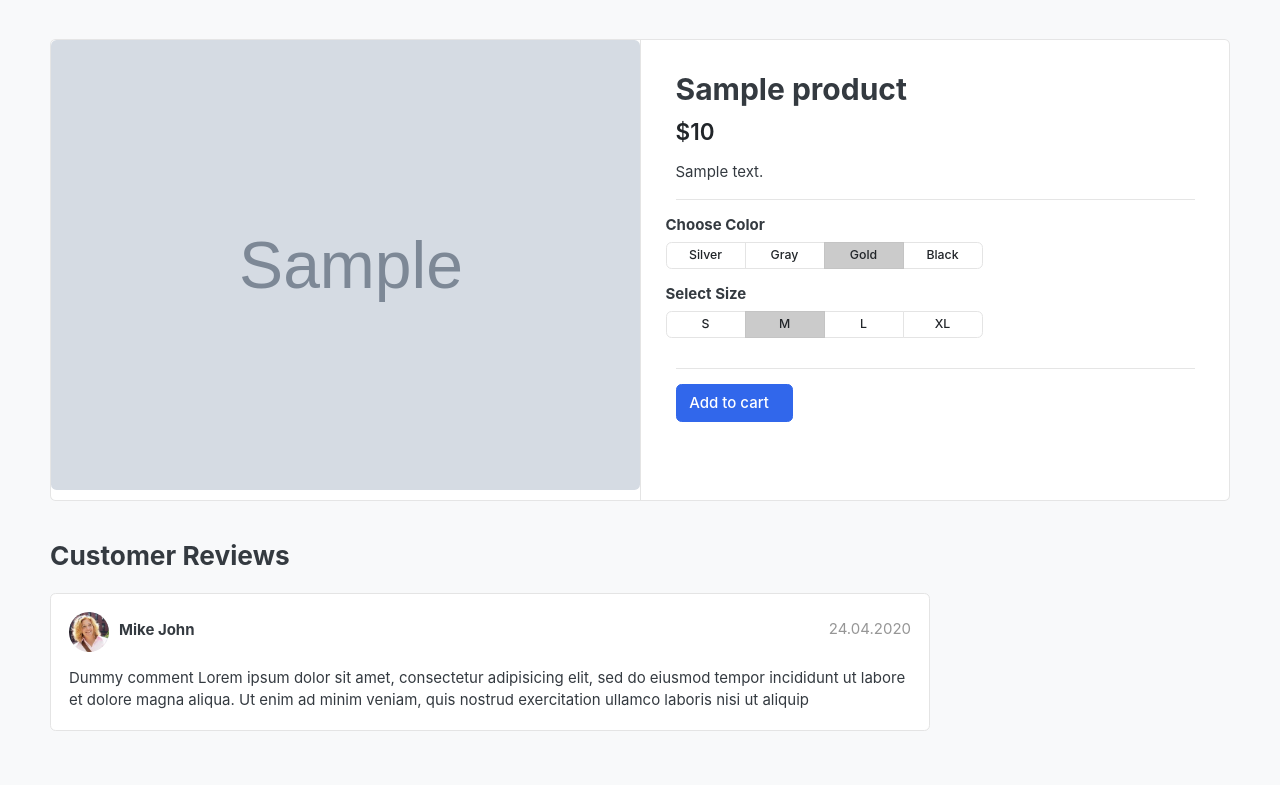
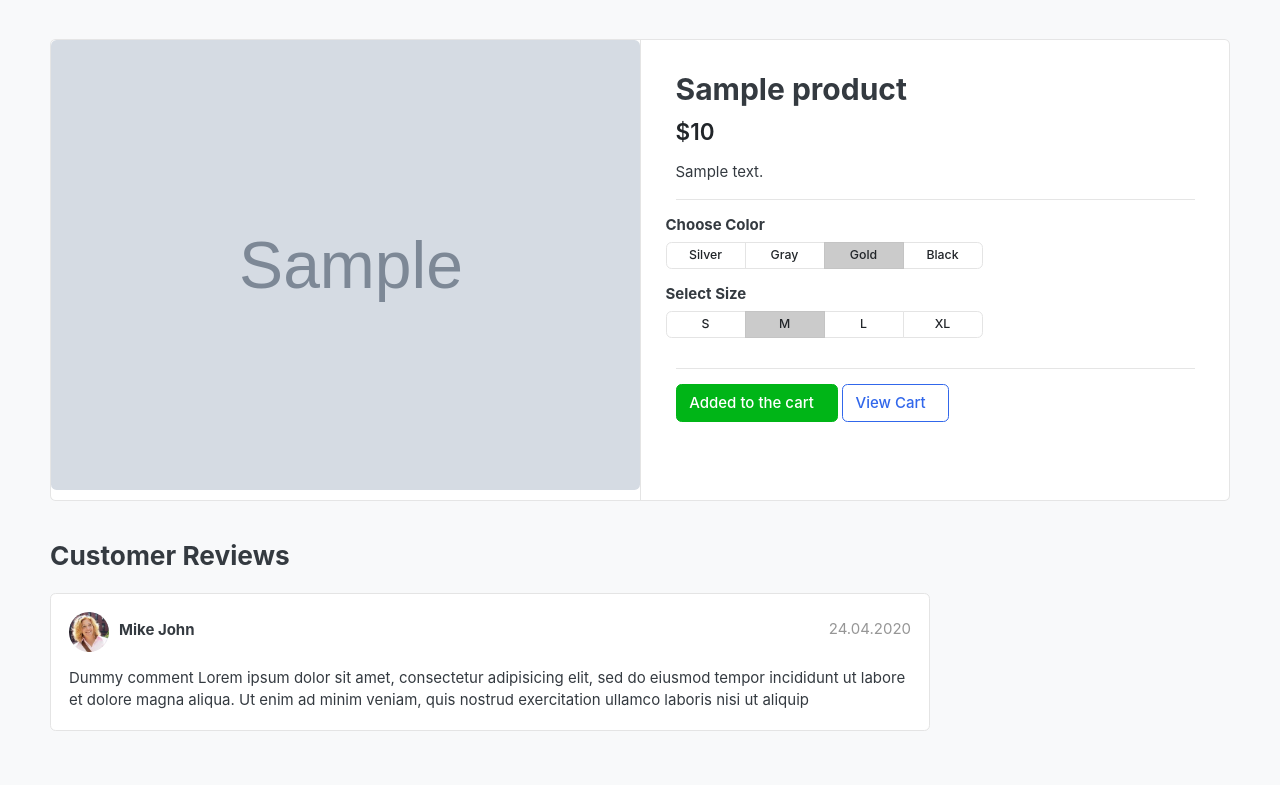
Before and after one commit to hell-driver-ujwal/Django_Ecommerce_1, a Django app: template templates/store/product_detail.html in a window 1280 px wide. Shown: the part 125-910 px from the top of the page. Run offline with Django 5.2, Linux system fonts and the light colour scheme; the template is opened without the code that fills it: values that come from a table or form of the project are taken from there, others are empty; tables that the repository leaves empty hold one stand-in row (values such as "Sample post"); grey boxes marked "Sample" are stand-in pictures; some libraries are stand-ins or nearby versions; some web fonts are replaced.

Commit message:
added context_processor to carts and changed other stuffs maybe

```diff
--- /dev/null
+++ b/carts/context_processors.py
@@ -0,0 +1,20 @@
+from .models import Cart , CartItem
+from .views import _cart_id
+
+
+def cart_counter(request):
+    cart_count = 0
+    if 'admin' in request.path:
+        return {}
+
+    try:
+        cart= Cart.objects.filter(cart_id =_cart_id(request)).first()
+        if cart:
+            cart_items = CartItem.objects.filter(carts=cart)
+            for cart_item in cart_items:
+                cart_count += cart_item.quantity
+
+    except Cart.DoesNotExist:
+        cart_count = 0
+
+    return dict(cart_count = cart_count)
--- a/myProject/settings.py
+++ b/myProject/settings.py
@@ -69,6 +69,7 @@ TEMPLATES = [
 
                 #lets see
                 'category.context_processors.menu_links',
+                'carts.context_processors.cart_counter'
             ],
         },
     },
--- a/templates/includes/navbar.html
+++ b/templates/includes/navbar.html
@@ -71,7 +71,7 @@
 					</div>
 					<a href="{% url 'cart' %}" class="widget-header pl-3 ml-3">
 						<div class="icon icon-sm rounded-circle border"><i class="fa fa-shopping-cart"></i></div>
-						<span class="badge badge-pill badge-danger notify">0</span>
+						<span class="badge badge-pill badge-danger notify">{{ cart_count }}</span>
 					</a>
 				</div> <!-- widgets-wrap.// -->
 			</div> <!-- col.// -->
--- a/templates/store/cart.html
+++ b/templates/store/cart.html
@@ -35,7 +35,7 @@
 		<figure class="itemside align-items-center">
 			<div class="aside"><img src="{{ cart_item.product.images.url }}" class="img-sm"></div>
 			<figcaption class="info">
-				<a href="#" class="title text-dark">{{ cart_item.product.product_name }}</a>
+				<a href="{{ cart_item.product.get_url }}" class="title text-dark">{{ cart_item.product.product_name }}</a>
 				<p class="text-muted small"> Color : 25 Mpx <br> Size: Canon</p>
 			</figcaption>
 		</figure>
@@ -92,7 +92,7 @@
 				<img src="./images/misc/payments.png" height="26">
 			</p>
 			<a href="./place-order.html" class="btn btn-primary btn-block"> Checkout </a>
-			<a href="./store.html" class="btn btn-light btn-block">Continue Shopping</a>
+			<a href="{% url 'store' %}" class="btn btn-light btn-block">Continue Shopping</a>
 		</div> <!-- card-body.// -->
 		</div> <!-- card.// -->
 
--- a/templates/store/product_detail.html
+++ b/templates/store/product_detail.html
@@ -69,12 +69,17 @@
 		</div>
 	</div> <!-- row.// -->
 	<hr>
+{% if single_product.stock <= 0 %}
+        <h5 class ="text-danger" > Out of stock </h5>
+{% else %}
+	{% if in_cart %}
+	<a href="#" class="btn  btn-success"> <span class="text">Added  to the  cart</span> <i class="fas fa-check"></i>  </a>
+	<a href="{% url 'cart' %}" class="btn  btn-outline-primary"> <span class="text">View Cart</span> <i class="fas fa-eye"></i>  </a>
+	{% else  %}
+	<a href="{% url 'add_cart' single_product.id %}" class="btn  btn-primary"> <span class="text">Add to cart</span> <i class="fas fa-shopping-cart"></i>  </a>
+	{% endif %}
 
-    {% if single_product.stock <= 0 %}
-        <h5 class ="text-danger" > Out of stock </h5>
-    {% else %}
-	<a href="{% url 'add_cart' single_product.id %}" class="btn  btn-primary"> <span class="text">Add to cart</span> <i class="fas fa-shopping-cart"></i>  </a>
-    {% endif %}
+{% endif %}
 </article> <!-- product-info-aside .// -->
 		</main> <!-- col.// -->
 	</div> <!-- row.// -->
--- a/templates/store/store.html
+++ b/templates/store/store.html
@@ -146,7 +146,11 @@
 						<del class="price-old">$1980</del>
 					</div> <!-- price-wrap.// -->
 				</div>
-				<a href="#" class="btn btn-block btn-success">Add to cart </a>
+				{% if product.stock > 0 %}
+					<a href="{% url 'add_cart' product.id %}" class="btn btn-block btn-success">Add to cart </a>
+				{% else %}
+				<h2 class = "text-center">Out of Stock</h1>
+				{% endif %}
 			</figcaption>
 		</figure>
 	</div> <!-- col.// -->
```
Also changed, not shown: store/views.py (+11 -3 lines).
